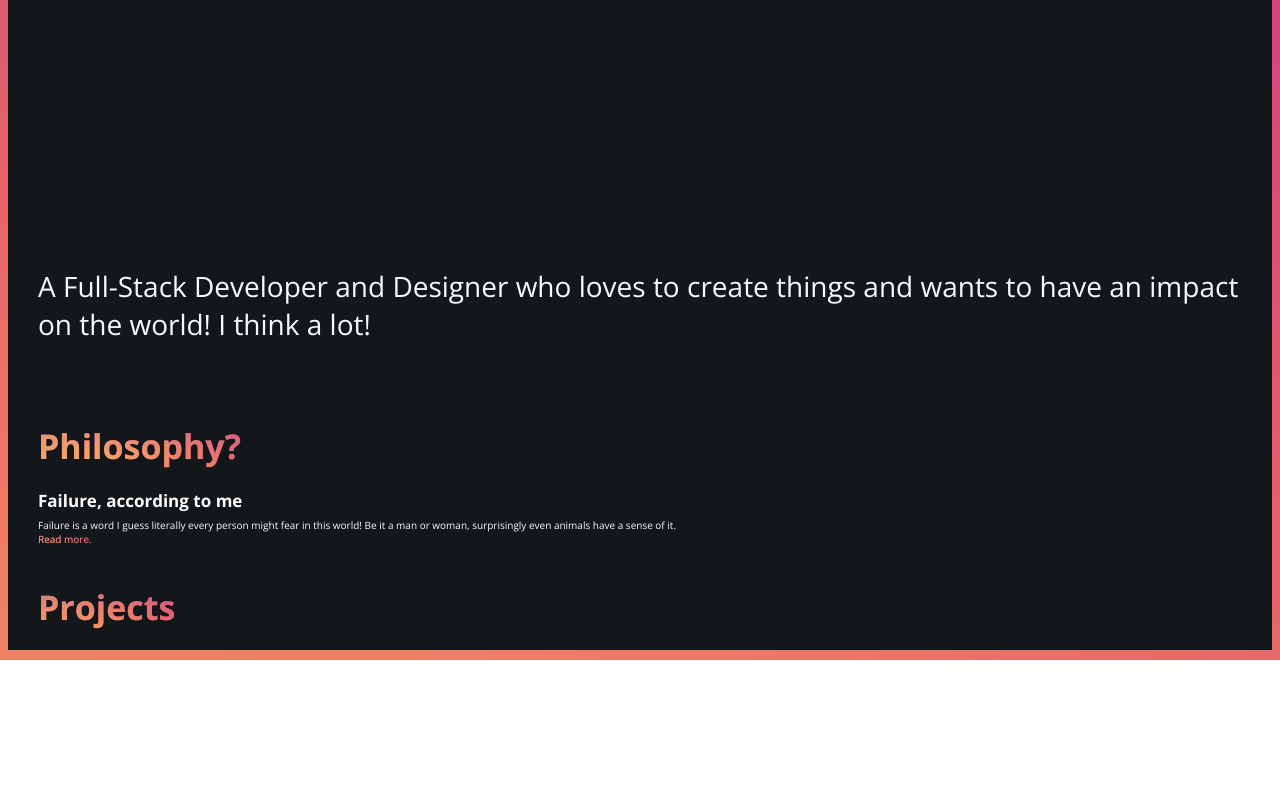
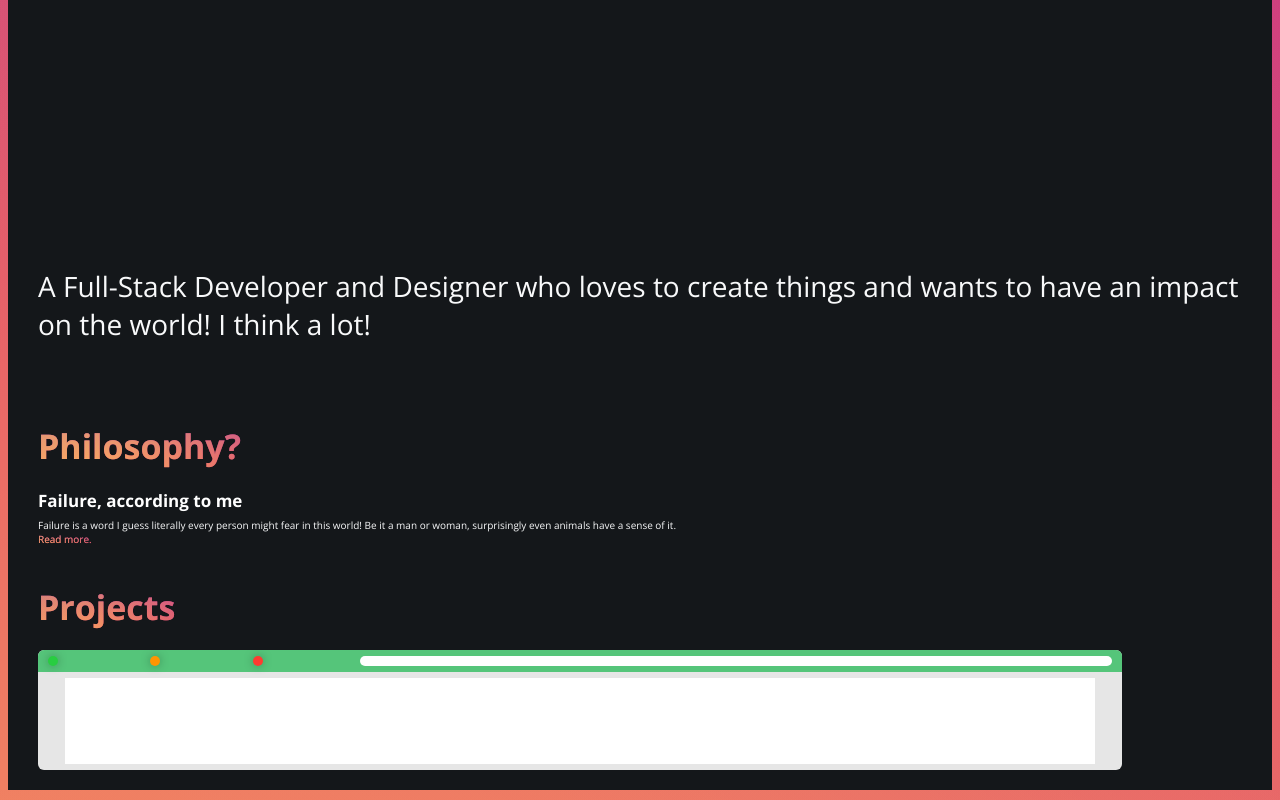
Before and after one commit to frostzt/frostzt, a Next.js app: page / in a window 1280 px wide. Shown: the part 541-1341 px from the top of the page. Before the commit the page ends 1201 px from the top, so only its background shows below. Built offline with nearby package versions, Linux system fonts and the light colour scheme.

Commit message:
working on the browser component for better illustration of projects

```diff
--- /dev/null
+++ b/Components/Projects/BrowserComponent/Browser.module.scss
@@ -0,0 +1,63 @@
+.browser {
+  width: 90%;
+  height: 12rem;
+  display: flex;
+  overflow: hidden;
+  position: relative;
+  align-items: center;
+  justify-content: space-between;
+  border-radius: 0.6rem;
+  flex-direction: column;
+  background-color: rgb(230, 230, 230);
+
+  .topBar {
+    width: 100%;
+    display: flex;
+    height: 2.2rem;
+    align-items: center;
+    justify-content: space-between;
+    padding-right: 1rem;
+    background-color: rgb(142, 142, 147);
+
+    .buttons {
+      width: 20%;
+      height: 100%;
+      display: flex;
+      margin-left: 1rem;
+      align-items: center;
+      justify-content: space-between;
+
+      &_btn {
+        width: 1rem;
+        height: 1rem;
+        border-radius: 50%;
+        filter: drop-shadow(0 0 0.5rem rgba(0, 0, 0, 0.3));
+      }
+    }
+
+    .urlBar {
+      width: 70%;
+      height: 1rem;
+      border-radius: 0.5rem;
+      background-color: white;
+    }
+  }
+
+  .content {
+    width: 95%;
+    height: 72%;
+    position: relative;
+    margin-bottom: 0.6rem;
+    background-color: white;
+  }
+}
+
+.red {
+  background-color: rgb(255, 59, 48);
+}
+.orange {
+  background-color: rgb(255, 149, 0);
+}
+.green {
+  background-color: rgb(40, 205, 65);
+}
--- /dev/null
+++ b/Components/Projects/BrowserComponent/Browser.tsx
@@ -0,0 +1,25 @@
+import cx from "classnames";
+import Image from "next/image";
+import styles from "./Browser.module.scss";
+
+interface Props {
+  primaryColor: string;
+}
+
+const Browser: React.FC<Props> = ({ primaryColor }) => {
+  return (
+    <div className={styles.browser}>
+      <div className={styles.topBar} style={{ backgroundColor: primaryColor }}>
+        <div className={styles.buttons}>
+          <div className={cx([styles.buttons_btn, styles.green])} />
+          <div className={cx([styles.buttons_btn, styles.orange])} />
+          <div className={cx([styles.buttons_btn, styles.red])} />
+        </div>
+        <div className={styles.urlBar} />
+      </div>
+      <div className={styles.content}>{/* <Image  /> */}</div>
+    </div>
+  );
+};
+
+export default Browser;
--- a/Components/Projects/Project/Project.module.scss
+++ b/Components/Projects/Project/Project.module.scss
@@ -1,2 +1,7 @@
 .project {
+  width: 100%;
+
+  .wrapper {
+    width: 100%;
+  }
 }
--- a/Components/Projects/Project/Project.tsx
+++ b/Components/Projects/Project/Project.tsx
@@ -1,3 +1,4 @@
+import Browser from "../BrowserComponent/Browser";
 import styles from "./Project.module.scss";
 
 interface Props {
@@ -14,7 +15,9 @@ interface Props {
 const Project: React.FC<Props> = ({ slug, title, imageUrl, description, primaryColor }) => {
   return (
     <div key={slug} className={styles.project}>
-      <div className={styles.wrapper}></div>
+      <div className={styles.wrapper}>
+        <Browser primaryColor={primaryColor} />
+      </div>
     </div>
   );
 };
--- a/Components/Projects/Projects/Projects.module.scss
+++ b/Components/Projects/Projects/Projects.module.scss
@@ -2,6 +2,7 @@
   width: 100%;
   height: 100%;
   padding: 0 3rem;
+  padding-bottom: 2rem;
   transform: translateY(-0.2rem);
   background-color: var(--background-color);
 
--- a/Components/Projects/Projects/Projects.tsx
+++ b/Components/Projects/Projects/Projects.tsx
@@ -10,7 +10,7 @@ const Projects = () => {
         <Project
           slug="/althemic"
           title="Althemic"
-          primaryColor="green"
+          primaryColor="#55c57a"
           description="A startup of my own. People today are more affected by depression rather than other diseases, Althemic tries to use internet and social media as a way to help people join and find people to talk to!"
           imageUrl="/images/projects/althemic/althemic-normal.png"
         />
--- a/package.json
+++ b/package.json
@@ -15,6 +15,7 @@
     "next": "11.0.1",
     "react": "17.0.2",
     "react-dom": "17.0.2",
+    "react-intersection-observer": "^8.32.0",
     "sass": "^1.35.2"
   },
   "devDependencies": {
```
Also changed, not shown: 1 other file (tests, documents, lock files or other folders).
